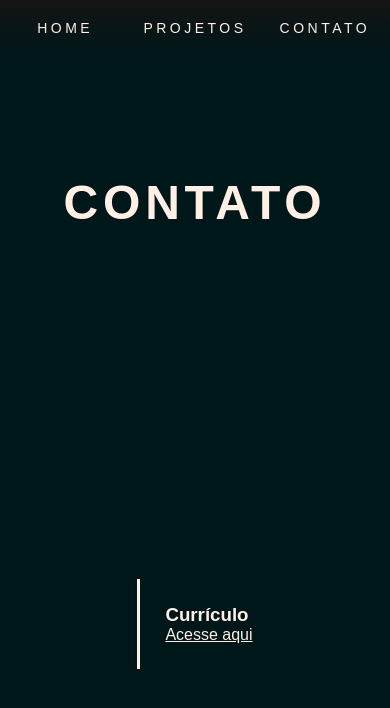
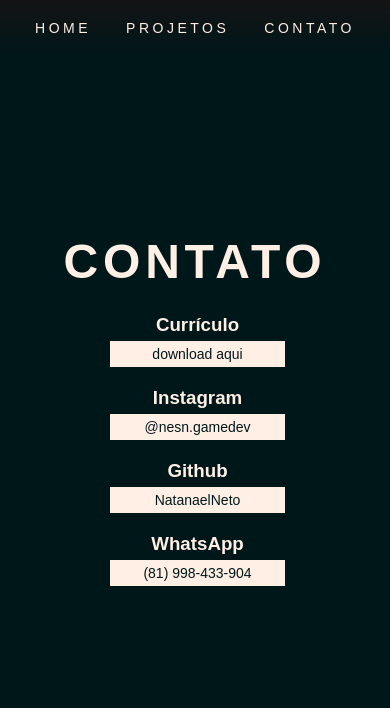
Before and after one commit to NatanaelNeto/gamedev, a React (Create React App) app: page /contato in a window 390 px wide. Shown: the top 708 px of the page. Built offline with nearby package versions, Linux system fonts and the light colour scheme.

Commit message:
mobile version feito

```diff
--- a/src/Pages/Contato.jsx
+++ b/src/Pages/Contato.jsx
@@ -3,12 +3,29 @@ import resume from '../data/resume.pdf';
 
 class Contato extends React.Component {
   render () {
+    const insta = 'https://www.instagram.com/nesn.gamedev/';
+    const github = 'https://github.com/natanaelneto';
+    const whats = ' https://wa.me/5581998433904/?text=Ol%C3%A1%21%20Vi%20seu%20curr%C3%ADculo%20e%20quero%20entrar%20em%20contato%20com%20voc%C3%AA%21';
     return (
       <section className="section-opening contato-section">
         <h1>CONTATO</h1>
         <div className="contato-content">
-          <h3>Currículo</h3>
-          <a href={ resume } target="_blank" rel="noopener noreferrer">Acesse aqui</a>
+          <div className="contato-row">
+            <h3>Currículo</h3>
+            <a href={ resume } target="_blank" rel="noopener noreferrer">download aqui</a>
+          </div>
+          <div className="contato-row">
+            <h3>Instagram</h3>
+            <a href={ insta } target="_blank" rel="noopener noreferrer">@nesn.gamedev</a>
+          </div>
+          <div className="contato-row">
+            <h3>Github</h3>
+            <a href={ github } target="_blank" rel="noopener noreferrer">NatanaelNeto</a>
+          </div>
+          <div className="contato-row">
+            <h3>WhatsApp</h3>
+            <a href={ whats } target="_blank" rel="noopener noreferrer">(81) 998-433-904</a>
+          </div>
         </div>
       </section>
     );
--- a/src/index.css
+++ b/src/index.css
@@ -113,7 +113,7 @@ header {
   position: fixed;
   text-transform: uppercase;
   top: 0;
-  width: 100vw;
+  width: 100%;
   z-index: 2;
 }
 
@@ -428,6 +428,7 @@ header nav ul a:nth-of-type(3) li:hover{
 }
 
 .contato-section {
+  margin: 0 auto;
   margin-bottom: 0;
   display: flex;
   flex-flow: row wrap;
@@ -436,7 +437,142 @@ header nav ul a:nth-of-type(3) li:hover{
 }
 
 .contato-content {
-  padding: 25px;
+  padding: 5px 25px 25px 25px;
   border-left: solid 3px #ffefe5;
   margin-left: 25px;
+  display: flex;
+  flex-flow: column wrap;
+  align-items: center;
+  max-height: 300px;
 }
+
+.contato-content .contato-row {
+  margin: 20px 20px 0 0;
+  display: flex;
+  flex-flow: column wrap;
+  text-align: center;
+}
+
+.contato-content a {
+  display: inline-block;
+  font-size: 14px;
+  padding: 5px 0;
+  text-decoration: none;
+  margin-top: 5px;
+  width: 175px;
+  text-align: center;
+  color: #00171a;
+  background-color: #ffefe5;
+}
+
+.contato-content a:hover {
+  background-color: rgba(0,0,0,0.25);
+}
+
+.contato-content .contato-row:nth-of-type(3n + 1) a:hover {
+  color: #ff7722;
+}
+
+.contato-content .contato-row:nth-of-type(3n + 2) a:hover {
+  color: #22ff77;
+}
+
+.contato-content .contato-row:nth-of-type(3n) a:hover {
+  color: #7722ff;
+}
+
+@media screen and (max-width: 600px) {
+  header {
+    width: 100%;
+    -webkit-backface-visibility: hidden;
+    backface-visibility: hidden;
+  }
+  header nav ul {
+    justify-content: space-evenly;
+  }
+  header nav ul a {
+    width: auto;
+  }
+  header nav ul li {
+    padding-left: 0;
+    padding-right: 0;
+  }
+  .section-home-opening, .section-opening {
+    width: 100%;
+    height: 50vh;
+    margin-bottom: 60px;
+  }
+  .container {
+    width: 100%;
+  }
+  .section-home-opening {
+    text-align: center;
+    width: 100vw;
+    height: 75vh;
+    justify-content: center;
+  }
+  .section-home-opening img {
+    width: 300px;
+    margin: 0 auto;
+    margin-bottom: -120px;
+  }
+  .section-home-info {
+    width: 100vw;
+  }
+  .section-home-info img {
+    width: 200px;
+    border-radius: 100px;
+    margin: 0;
+  }
+  .section-home-opening h1 {
+    font-size: 25px;
+  }
+  .align-column {
+    max-width: 100vw;
+  }
+  .align-column h2 {
+    max-width: 100vw;
+    text-align: center;
+  }
+  .section-content {
+    max-width: 100vw;
+    text-align: center;
+    padding: 15px;
+    margin-top: 0;
+  }
+  .section-content p {
+    font-size: 14px;
+    line-height: 20px;
+  }
+  .card {
+    height: 225px;
+  }
+  .project-opening {
+    margin-bottom: -60px;
+  }
+  .project-p {
+    max-width: 75vw;
+    font-size: 14px;
+    line-height: 20px;
+  }
+  .card-project {
+    height: 175px;
+  }
+  .card-project p {
+    font-size: 14px;
+    line-height: 20px;
+  }
+  .contato-section {
+    height: auto;
+    flex-flow: column wrap;
+    justify-content: center;
+    align-items: center;
+    min-height: 100vh;
+    margin-bottom: 0;
+  }
+  .contato-content {
+    border: none;
+    justify-content: center;
+    max-height: none;
+  }
+}
```
